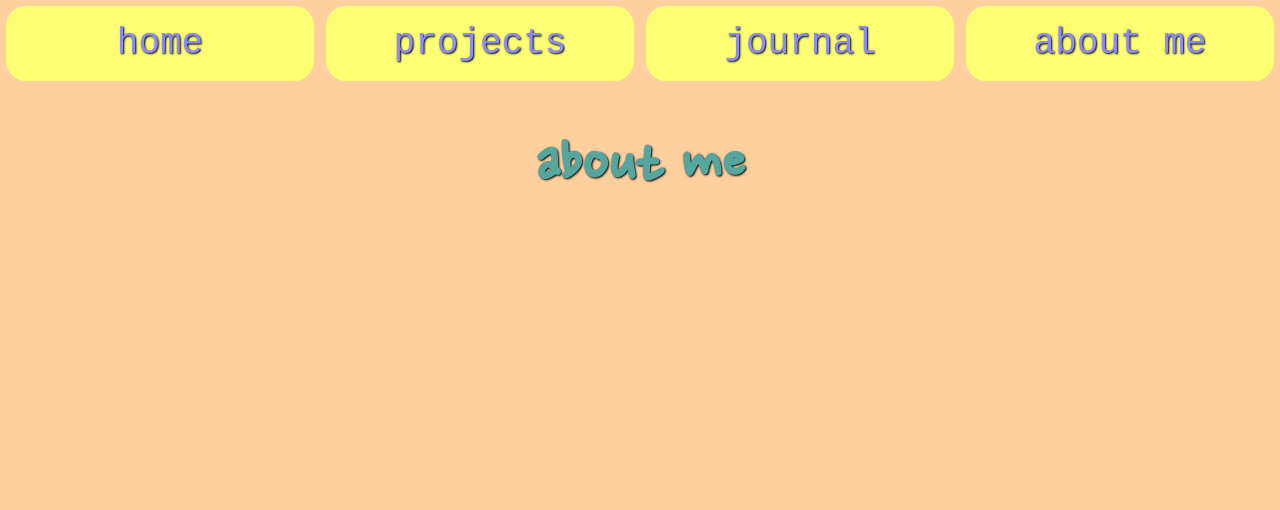
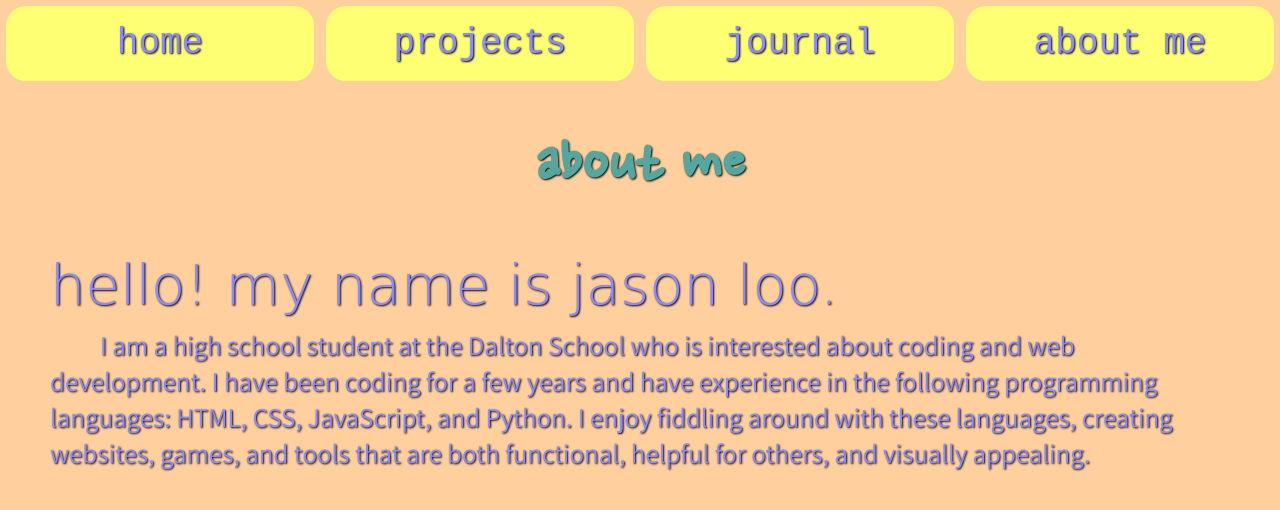
Before and after one commit to c29jl1/c29jl1.github.io, a plain HTML site: page about.html in a window 1280 px wide. Drawn offline with Linux system fonts and the light colour scheme; a web font is replaced by a local one.

Commit message:
i added a breif about me

```diff
--- a/about.html
+++ b/about.html
@@ -31,5 +31,13 @@
             </div>
         </div>
         <h1 class = "title">about me</h1>
+        <h2 class="subtitle">
+            hello! my name is jason loo.
+        </h2>
+        <p>
+            I am a high school student at the Dalton School who is interested about coding and web development.
+            I have been coding for a few years and have experience in the following programming languages: HTML, CSS, JavaScript, and Python.
+            I enjoy fiddling around with these languages, creating websites, games, and tools that are both functional, helpful for others, and visually appealing.
+        </p>
     </body>
 </html>
```
